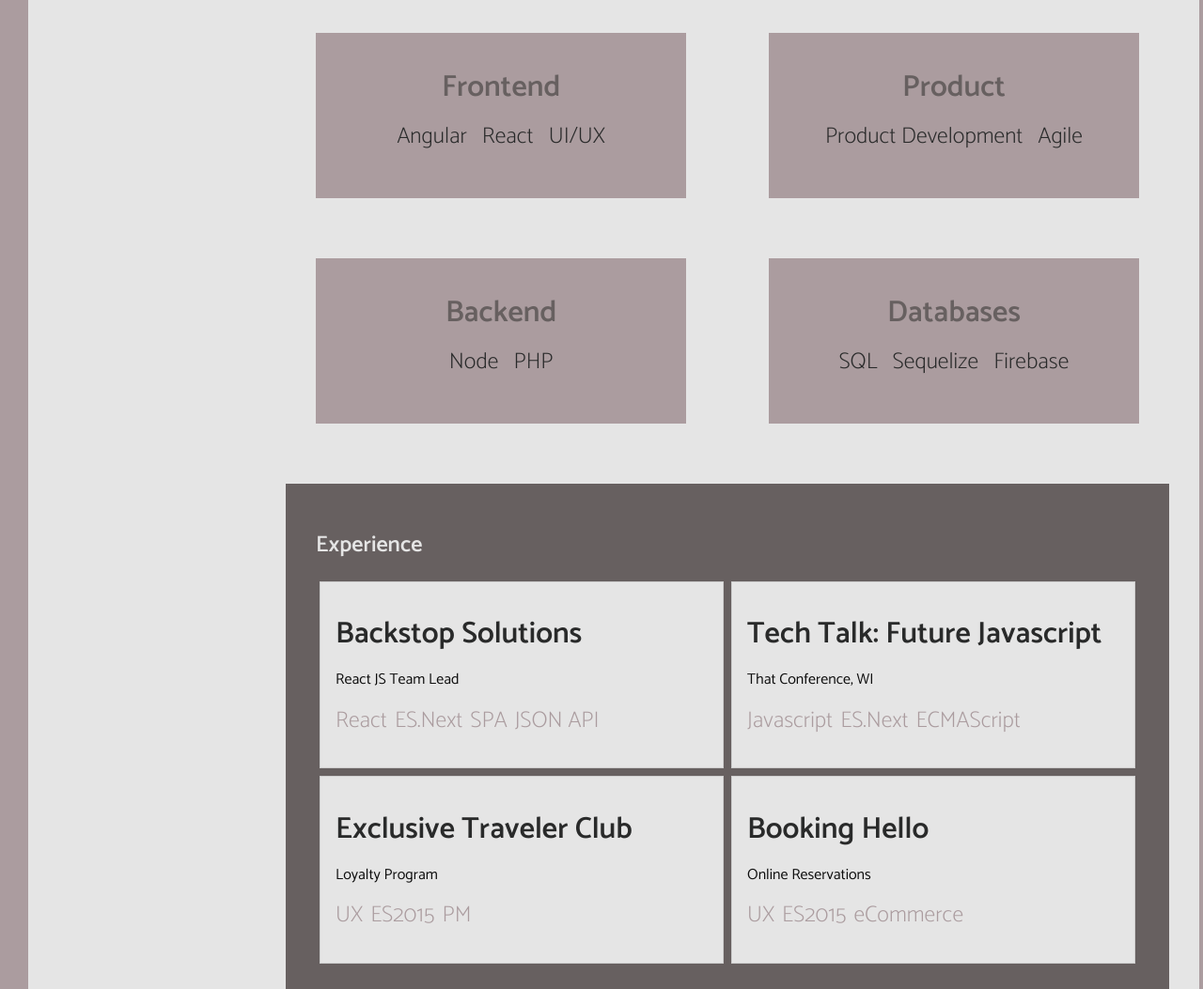
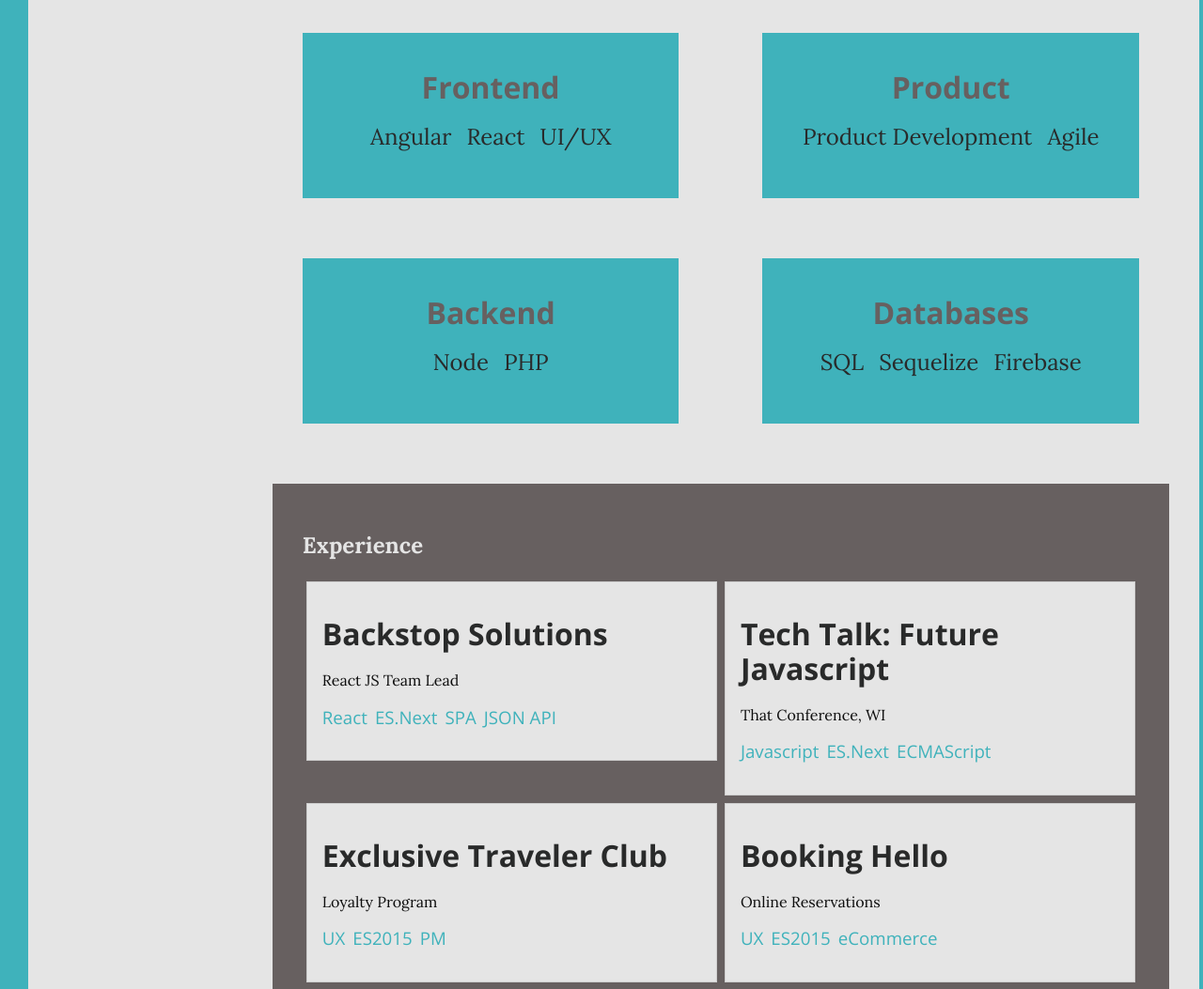
Before and after one commit to giocodes/portfolio, a React app: page / in a window 1280 px wide. Shown: the part 810-1863 px from the top of the page at 94% size. Built offline with nearby package versions, Linux system fonts and the light colour scheme.

Commit message:
Spice up a bit

```diff
--- a/src/components/RightPanel/ProjectCard/index.js
+++ b/src/components/RightPanel/ProjectCard/index.js
@@ -12,13 +12,13 @@
           <p className="color5">
             {description}
           </p>
-          <h2>
+          <h3>
             {tags.map(skill =>
               <span key={skill} className="mr2 fw2 color2">
                 {skill}
               </span>
             )}
-          </h2>
+          </h3>
           <p>
             {label}
           </p>
--- a/src/index.css
+++ b/src/index.css
@@ -1,10 +1,14 @@
-@import url('https://fonts.googleapis.com/css?family=Catamaran:200,400,600');
+@import url('https://fonts.googleapis.com/css?family=Open+Sans:300,400,700');
+@import url('https://fonts.googleapis.com/css?family=Lora:400,700');
 
 body {
   margin: 0;
   padding: 0;
-  font-family: 'Catamaran', sans-serif;
+  font-family: 'Lora', Times New Roman;
   background-color: var(--color1);
+}
+h1,h3 {
+  font-family: 'Open Sans', Times New Roman;
 }
 
 a {
@@ -53,7 +57,7 @@
 
 :root {
   --color1: rgba(229, 229, 229, 1);
-  --color2: rgba(171, 156, 159, 1);
+  --color2: rgb(63, 178, 187);
   --color3: rgba(103, 96, 96, 1);
   --color4: rgba(41, 42, 42, 1);
   --color5: rgba(14, 14, 14, 1);
```
